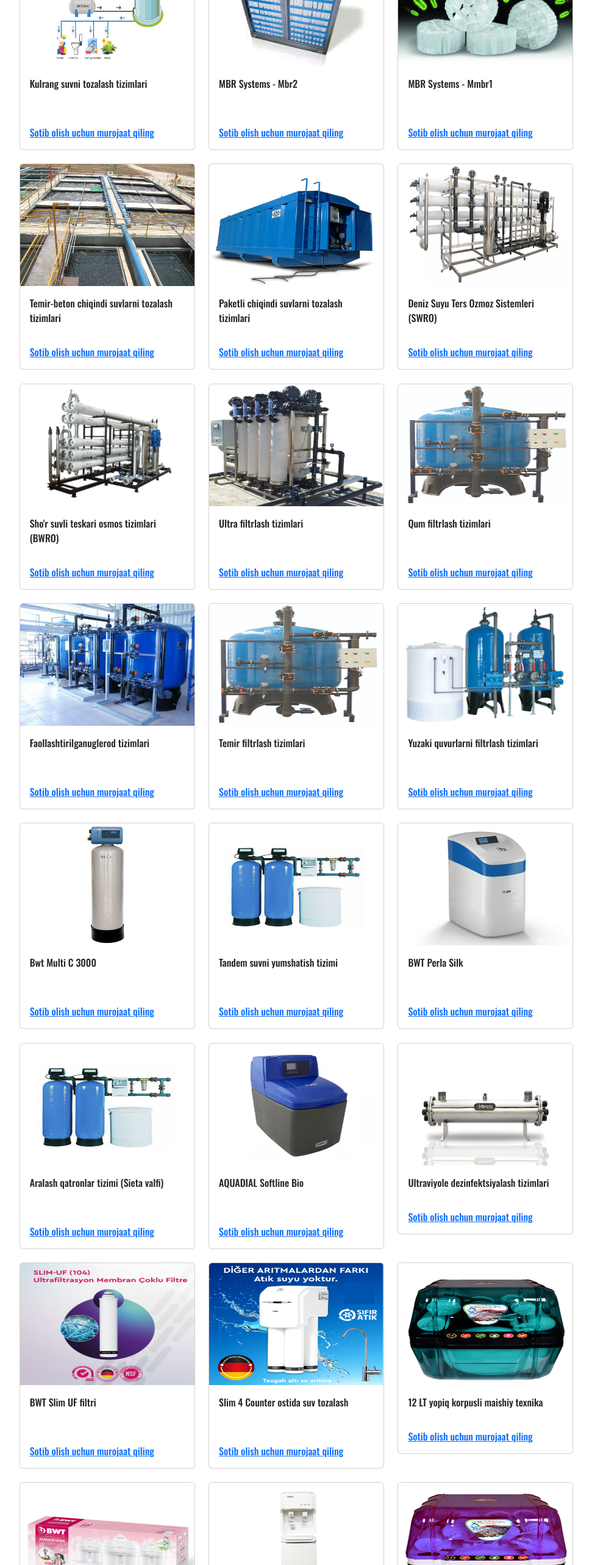
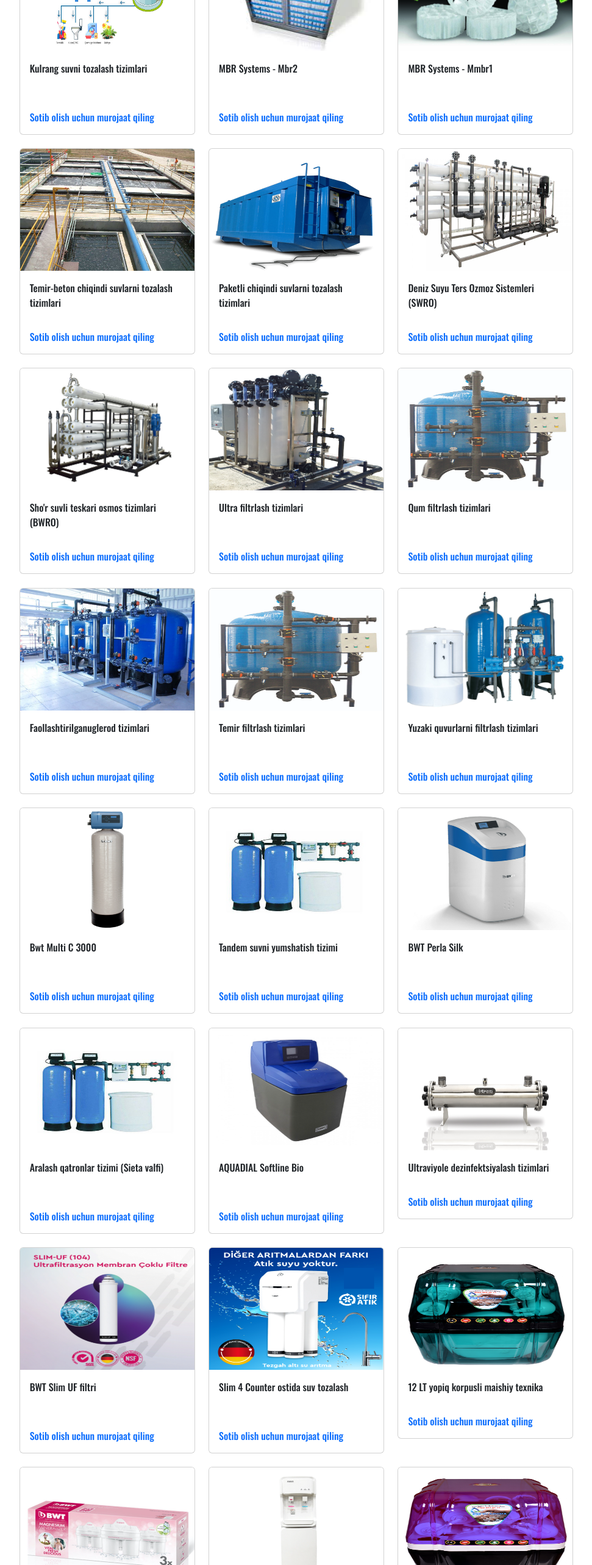
Before and after one commit to Buyukov/biowater-landing-page, a React (Create React App) app: page /Procuts in a window 1280 px wide. Shown: the part 234-2800 px from the top of the page at 61% size, without its empty margins (154-1125 px from the left). Built offline with nearby package versions, Linux system fonts and the light colour scheme; a web font is replaced by a local one.

Commit message:
Udate with Logo

```diff
--- a/src/App.css
+++ b/src/App.css
@@ -423,10 +423,15 @@
 
 .ImageWrapperItem {
   min-width: 300px;
-  height: 160px;
+  height: auto;
   line-height: 110px;
   text-align: center;
   background-color: #ddd;
   margin-right: 23px;
 }
 /*///////////////////////////////////////////////////////////////////////////////////*/
+
+.FooterLogoStyle {
+  background-color: #fff;
+  border-radius: 0.4rem;
+}
--- a/src/components/About.js
+++ b/src/components/About.js
@@ -7,7 +7,7 @@
     <div className="maintitle marginTop-5rem">
       <Container className="mb-5 mt-3">
         <Row className="">
-          <Col sm={7}>
+          <Col sm={7} style={{ display: "flex", alignItems: "center" }}>
             <img
               // className="padding-7rem"
               src={WebLogo}
--- a/src/components/Footer.js
+++ b/src/components/Footer.js
@@ -14,6 +14,7 @@
                 <img
                   src={WebLogo}
                   alt="footerLogo"
+                  className="FooterLogoStyle"
                   style={{
                     margin: "1rem",
                     width: "60%",
--- a/src/components/ProductsContent.js
+++ b/src/components/ProductsContent.js
@@ -40,7 +40,7 @@
             </Card.Body>
 
             <Card.Body>
-              <Card.Link href="MobilRaqam">
+              <Card.Link href="MobilRaqam" style={{ textDecoration: "none" }}>
                 {translateText().ContactForBuy}
               </Card.Link>
             </Card.Body>
@@ -58,7 +58,7 @@
             </Card.Body>
 
             <Card.Body>
-              <Card.Link href="MobilRaqam">
+              <Card.Link href="MobilRaqam" style={{ textDecoration: "none" }}>
                 {translateText().ContactForBuy}
               </Card.Link>
             </Card.Body>
@@ -77,7 +77,7 @@
             </Card.Body>
 
             <Card.Body>
-              <Card.Link href="MobilRaqam">
+              <Card.Link href="MobilRaqam" style={{ textDecoration: "none" }}>
                 {translateText().ContactForBuy}
               </Card.Link>
             </Card.Body>
@@ -92,7 +92,7 @@
               <Card.Text>{translateText().ProductsContetWords2}</Card.Text>
             </Card.Body>
             <Card.Body>
-              <Card.Link href="MobilRaqam">
+              <Card.Link href="MobilRaqam" style={{ textDecoration: "none" }}>
                 {translateText().ContactForBuy}
               </Card.Link>
             </Card.Body>
@@ -107,7 +107,7 @@
               <Card.Text>{translateText().ProductsContetWords3}</Card.Text>
             </Card.Body>
             <Card.Body>
-              <Card.Link href="MobilRaqam">
+              <Card.Link href="MobilRaqam" style={{ textDecoration: "none" }}>
                 {translateText().ContactForBuy}
               </Card.Link>
             </Card.Body>
@@ -122,7 +122,7 @@
               <Card.Text>{translateText().ProductsContetWords4}</Card.Text>
             </Card.Body>
             <Card.Body>
-              <Card.Link href="MobilRaqam">
+              <Card.Link href="MobilRaqam" style={{ textDecoration: "none" }}>
                 {translateText().ContactForBuy}
               </Card.Link>
             </Card.Body>
@@ -137,7 +137,7 @@
               <Card.Text>{translateText().ProductsContetWords5}</Card.Text>
             </Card.Body>
             <Card.Body>
-              <Card.Link href="MobilRaqam">
+              <Card.Link href="MobilRaqam" style={{ textDecoration: "none" }}>
                 {translateText().ContactForBuy}
               </Card.Link>
             </Card.Body>
@@ -151,14 +151,13 @@
               {/* <Card.Title>Card Title</Card.Title> */}
               <Card.Text>
                 {translateText().ProductsContetWords6}
-                <br /> <br />
+                <br />
+                <br />
               </Card.Text>
             </Card.Body>
             <Card.Body>
-              <Card.Link href="MobilRaqam">
-                <Card.Link href="MobilRaqam">
-                  {translateText().ContactForBuy}
-                </Card.Link>
+              <Card.Link href="MobilRaqam" style={{ textDecoration: "none" }}>
+                {translateText().ContactForBuy}
               </Card.Link>
             </Card.Body>
           </Card>
@@ -175,7 +174,7 @@
               </Card.Text>
             </Card.Body>
             <Card.Body>
-              <Card.Link href="MobilRaqam">
+              <Card.Link href="MobilRaqam" style={{ textDecoration: "none" }}>
                 {translateText().ContactForBuy}
               </Card.Link>
             </Card.Body>
@@ -193,7 +192,7 @@
               </Card.Text>
             </Card.Body>
             <Card.Body>
-              <Card.Link href="MobilRaqam">
+              <Card.Link href="MobilRaqam" style={{ textDecoration: "none" }}>
                 {translateText().ContactForBuy}
               </Card.Link>
             </Card.Body>
@@ -211,7 +210,7 @@
               </Card.Text>
             </Card.Body>
             <Card.Body>
-              <Card.Link href="MobilRaqam">
+              <Card.Link href="MobilRaqam" style={{ textDecoration: "none" }}>
                 {translateText().ContactForBuy}
               </Card.Link>
             </Card.Body>
@@ -229,7 +228,7 @@
               </Card.Text>
             </Card.Body>
             <Card.Body>
-              <Card.Link href="MobilRaqam">
+              <Card.Link href="MobilRaqam" style={{ textDecoration: "none" }}>
                 {translateText().ContactForBuy}
               </Card.Link>
             </Card.Body>
@@ -247,7 +246,7 @@
               </Card.Text>
             </Card.Body>
             <Card.Body>
-              <Card.Link href="MobilRaqam">
+              <Card.Link href="MobilRaqam" style={{ textDecoration: "none" }} s>
                 {translateText().ContactForBuy}
               </Card.Link>
             </Card.Body>
@@ -265,7 +264,7 @@
               </Card.Text>
             </Card.Body>
             <Card.Body>
-              <Card.Link href="MobilRaqam">
+              <Card.Link href="MobilRaqam" style={{ textDecoration: "none" }}>
                 {translateText().ContactForBuy}
               </Card.Link>
             </Card.Body>
@@ -283,7 +282,7 @@
               </Card.Text>
             </Card.Body>
             <Card.Body>
-              <Card.Link href="MobilRaqam">
+              <Card.Link href="MobilRaqam" style={{ textDecoration: "none" }}>
                 {translateText().ContactForBuy}
               </Card.Link>
             </Card.Body>
@@ -301,7 +300,7 @@
               </Card.Text>
             </Card.Body>
             <Card.Body>
-              <Card.Link href="MobilRaqam">
+              <Card.Link href="MobilRaqam" style={{ textDecoration: "none" }}>
                 {translateText().ContactForBuy}
               </Card.Link>
             </Card.Body>
@@ -319,7 +318,7 @@
               </Card.Text>
             </Card.Body>
             <Card.Body>
-              <Card.Link href="MobilRaqam">
+              <Card.Link href="MobilRaqam" style={{ textDecoration: "none" }}>
                 {translateText().ContactForBuy}
               </Card.Link>
             </Card.Body>
@@ -337,7 +336,7 @@
               </Card.Text>
             </Card.Body>
             <Card.Body>
-              <Card.Link href="MobilRaqam">
+              <Card.Link href="MobilRaqam" style={{ textDecoration: "none" }}>
                 {translateText().ContactForBuy}
               </Card.Link>
             </Card.Body>
@@ -356,7 +355,7 @@
               </Card.Text>
             </Card.Body>
             <Card.Body>
-              <Card.Link href="MobilRaqam">
+              <Card.Link href="MobilRaqam" style={{ textDecoration: "none" }}>
                 {translateText().ContactForBuy}
               </Card.Link>
             </Card.Body>
@@ -375,7 +374,7 @@
               </Card.Text>
             </Card.Body>
             <Card.Body>
-              <Card.Link href="MobilRaqam">
+              <Card.Link href="MobilRaqam" style={{ textDecoration: "none" }}>
                 {translateText().ContactForBuy}
               </Card.Link>
             </Card.Body>
@@ -393,7 +392,7 @@
               </Card.Text>
             </Card.Body>
             <Card.Body>
-              <Card.Link href="MobilRaqam">
+              <Card.Link href="MobilRaqam" style={{ textDecoration: "none" }}>
                 {translateText().ContactForBuy}
               </Card.Link>
             </Card.Body>
@@ -412,7 +411,7 @@
               </Card.Text>
             </Card.Body>
             <Card.Body>
-              <Card.Link href="MobilRaqam">
+              <Card.Link href="MobilRaqam" style={{ textDecoration: "none" }}>
                 {translateText().ContactForBuy}
               </Card.Link>
             </Card.Body>
@@ -431,7 +430,7 @@
               </Card.Text>
             </Card.Body>
             <Card.Body>
-              <Card.Link href="MobilRaqam">
+              <Card.Link href="MobilRaqam" style={{ textDecoration: "none" }}>
                 {translateText().ContactForBuy}
               </Card.Link>
             </Card.Body>
@@ -450,7 +449,7 @@
               </Card.Text>
             </Card.Body>
             <Card.Body>
-              <Card.Link href="MobilRaqam">
+              <Card.Link href="MobilRaqam" style={{ textDecoration: "none" }}>
                 {translateText().ContactForBuy}
               </Card.Link>
             </Card.Body>
```
Also changed, not shown: src/Logo1.png.
